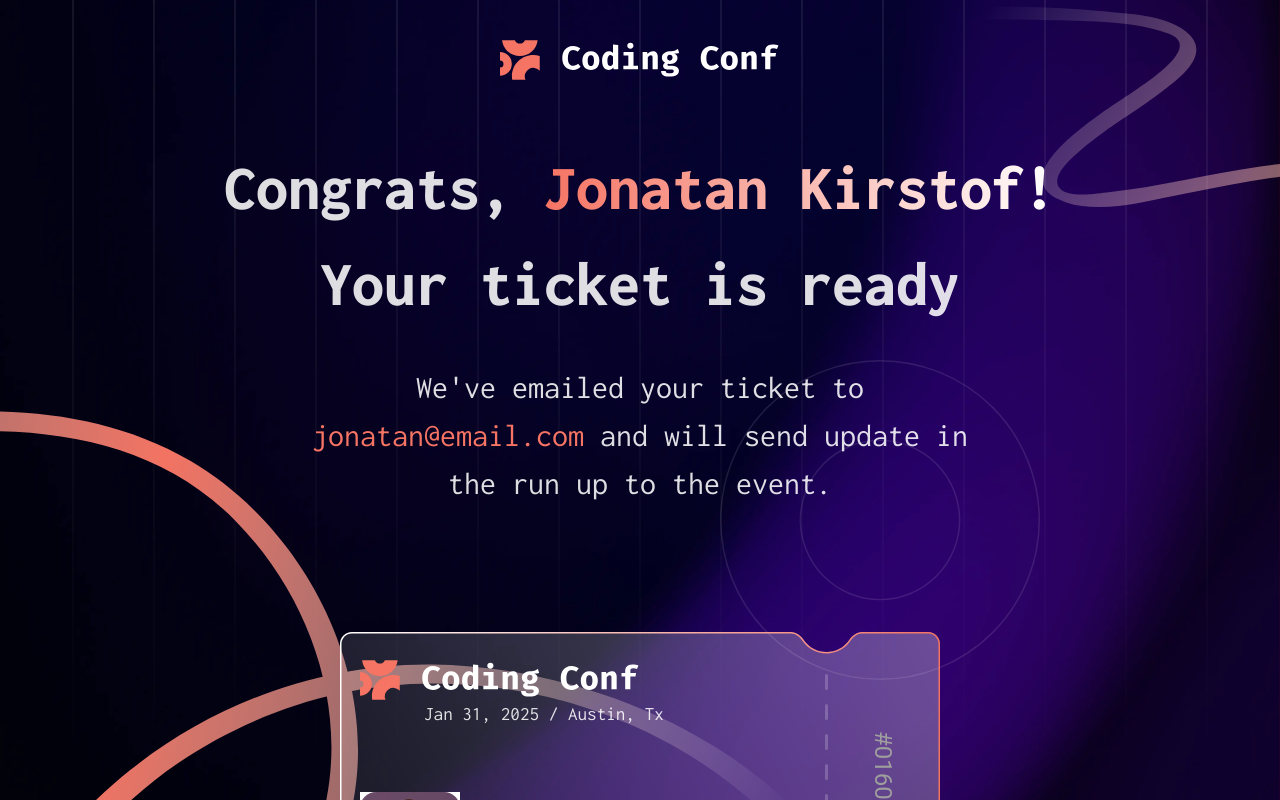
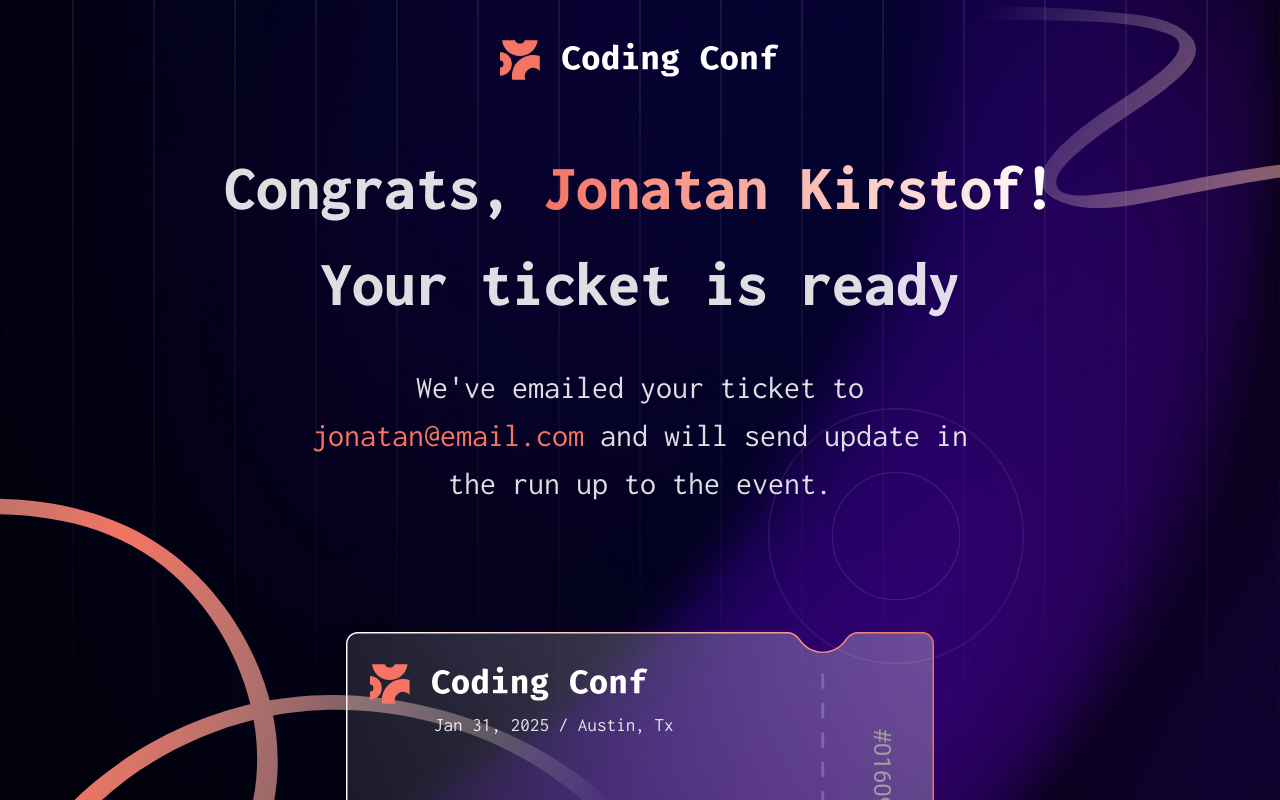
Before and after one commit to yohans-kasaw/frontend-master-conference-ticket-generator, a Vue app: page / in a window 1280 px wide. Built offline with nearby package versions, Linux system fonts and the light colour scheme; a web font is replaced by a local one.

Commit message:
mobile: make tickat card usirg v-image, avoided fixed height and width

```diff
--- a/src/components/Ticket.vue
+++ b/src/components/Ticket.vue
@@ -1,18 +1,23 @@
 <template>
+    <div>
+        <v-img :src="ticket_background_url">
             <div
-        class="ticket-background d-flex justify-space-between"
-        style="height: 280px; width: 600px"
+                class="d-flex justify-space-between h-100"
+                style="gap: 80px;"
             >
-        <div class="pa-5 d-flex flex-column justify-space-between">
+                <div class="pa-6 d-flex flex-column justify-space-between">
                     <div class="pt-2">
-                <v-img :src="log_full_url" :width="280" />
+                        <img :src="log_full_url" height="40"/>
                         <div class="ml-16 font-mid" variant="text">
                             {{ eventDate }} / {{ eventCity }}
                         </div>
                     </div>
                     <div class="d-flex align-center ga-4">
-                <v-avatar rounded="0" size="100">
-                    <v-img :src="userAvatarUrl" style="border-radius: 16px" />
+                        <v-avatar rounded="0" size="82">
+                            <v-img
+                                :src="userAvatarUrl"
+                                style="border-radius: 16px"
+                            />
                         </v-avatar>
                         <div>
                             <div class="font-weight-medium font-big">
@@ -29,18 +34,24 @@
                 </div>
                 <div
                     class="d-flex justify-center align-center ml-4"
-            style="width: 115px"
                 >
-            <v-chip class="vertical-text text-h5" color="grey" variant="text">
+                    <v-chip
+                        class="vertical-text text-h5"
+                        color="grey"
+                        variant="text"
+                    >
                         {{ ticketNumber }}
                     </v-chip>
                 </div>
+            </div>
+        </v-img>
     </div>
 </template>
 
 <script>
 import icon_github from '@src/assets/svgs/icon-github.svg'
 import log_full_url from '@src/assets/svgs/logo-full.svg'
+import ticket_background_url from '@src/assets/svgs/pattern-ticket.svg'
 
 export default {
     props: {
@@ -55,16 +66,13 @@ export default {
         return {
             log_full_url,
             icon_github,
+            ticket_background_url,
         }
     },
 }
 </script>
 
 <style>
-.ticket-background {
-    background-image: url('../assets/svgs/pattern-ticket.svg');
-}
-
 .vertical-text {
     transform: rotate(90deg);
 }
--- a/src/main.js
+++ b/src/main.js
@@ -2,15 +2,22 @@ import { createApp } from 'vue'
 import './style.css'
 import App from './App.vue'
 import { createVuetify } from 'vuetify'
-import * as components  from 'vuetify/components'
+import * as components from 'vuetify/components'
 import * as directives from 'vuetify/directives'
 import 'vuetify/styles'
 
 const vuetify = createVuetify({
     components,
-    directives
+    directives,
+    display: {
+        mobileBreakpoint: 'sm',
+        thresholds: {
+            xs: 0,
+            sm: 768,
+            md: 1024,
+            lg: 1280,
+        },
+    },
 })
 
-createApp(App)
-    .use(vuetify)
-    .mount('#app')
+createApp(App).use(vuetify).mount('#app')
--- a/src/style.css
+++ b/src/style.css
@@ -53,7 +53,7 @@ body {
         url('./assets/background/background-mobile.png');
     background-repeat: no-repeat;
     background-color: red;
-    background-size: auto, auto, 20rem 20rem, auto, cover;
+    background-size: 35vw auto, 50vw auto, 20vw auto, auto, cover;
     background-position:
         top right,
         bottom left,
```
Lines whose indentation alone changed are shown as unchanged.
